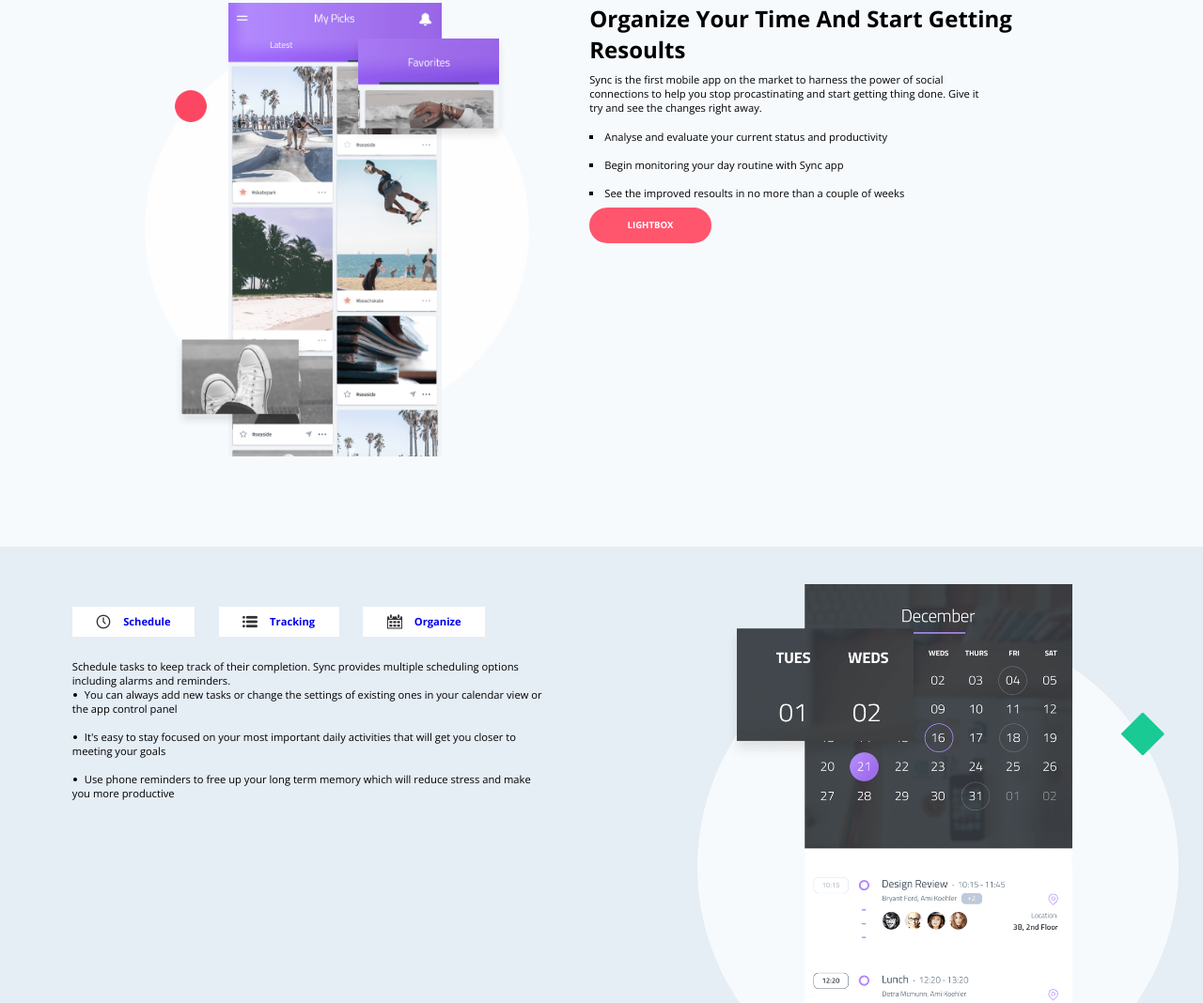
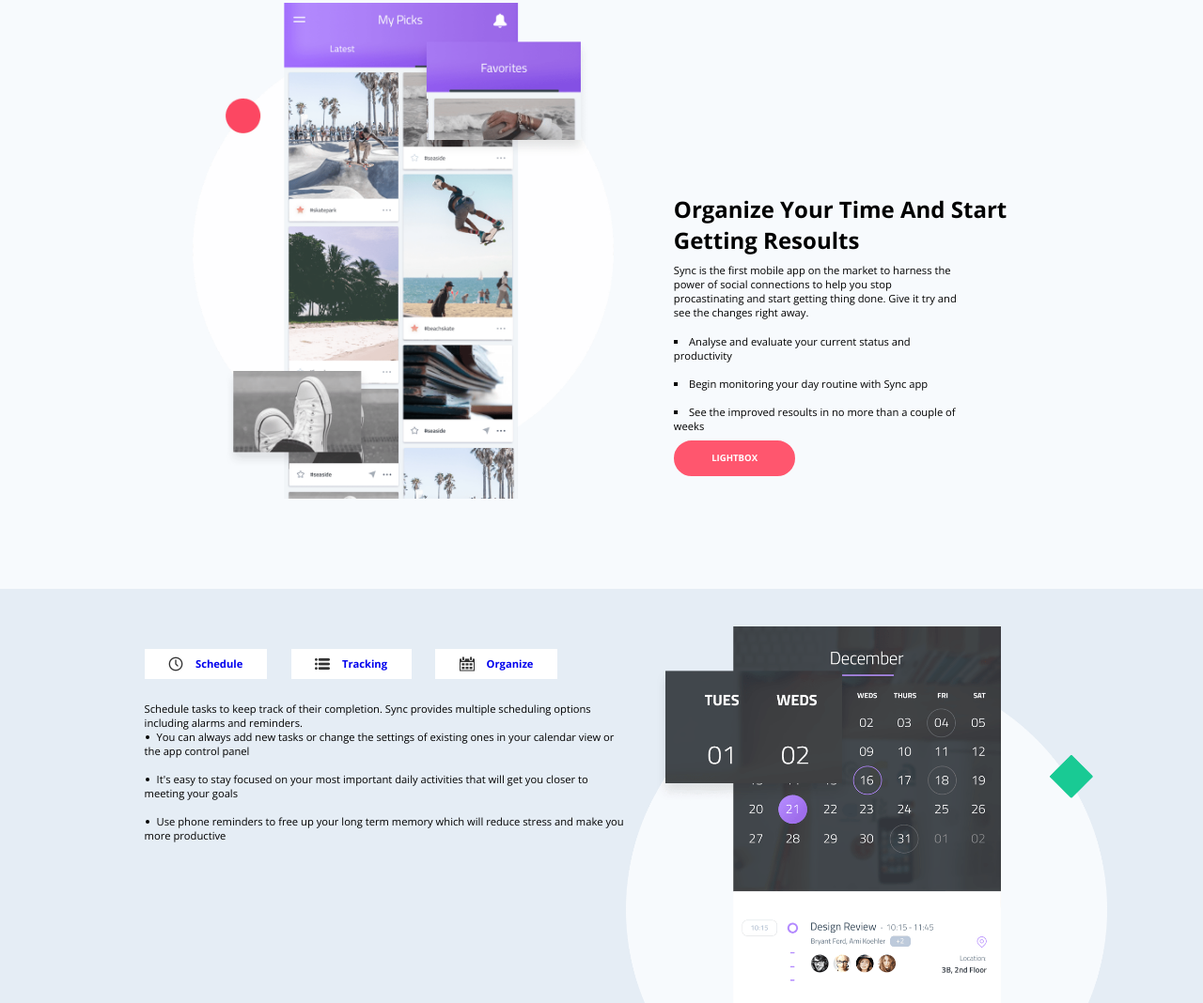
Before and after one commit to DaniCresRod/Proyecto_2_F5, a website: page Public/index.html in a window 1280 px wide. Shown: the part 1309-2377 px from the top of the page at 94% size. Drawn offline with nearby package versions, Linux system fonts and the light colour scheme.

Commit message:
Un poquito mas responsive

```diff
--- a/Public/Estilos/style_paragraph.css
+++ b/Public/Estilos/style_paragraph.css
@@ -26,6 +26,7 @@ p{
     font-size: 0.7rem;
     list-style-type:square;
     list-style-position: inside;
+    min-width: 250px;
 }
 
 section{
@@ -110,13 +111,13 @@ section img :first-child{
     display: flex;
     flex-direction: row;
     margin: 12vh auto;
+    flex-wrap: wrap-reverse;
 }
 
-#tab_description img{
-    display:flex;
+#tab_description>img{
+    display: flex;
     padding: 0 2vw;
-    flex-grow: 1;
-    width: 40%;
+    width: 35vw;
     align-self: flex-start;
 }
 
@@ -125,7 +126,8 @@ section img :first-child{
     flex-direction: column;
     align-self: flex-start;
     padding: 0 0 3vh 3vw;
-    flex-grow: 1;
+    width: 30vw;
+    min-width: 250px;
 }
 
 .circles_area a img:hover{
--- a/src/sass/style_sass.scss
+++ b/src/sass/style_sass.scss
@@ -8,13 +8,15 @@ $bottom_hover_1: #8F5CE3;
     display: flex;
     flex-direction: row;
     justify-content: center;
+    flex-wrap: wrap;
 
-    img{
+    >img{
         display:flex;
         padding: 0 2vw 0 0;
-        width: 40%;
+        width: 40vw;
         align-self:flex-start;
         margin-top: 5vh;
+        margin-bottom: 10vh;
     }
 
     article{
@@ -24,7 +26,7 @@ $bottom_hover_1: #8F5CE3;
         justify-content: left;
         align-self: start;
 
-        margin: 2vh 3vw;
+        margin: 2vh 0 0 3vw;
         font-size: 0.7rem;
 
         div{
@@ -34,6 +36,7 @@ $bottom_hover_1: #8F5CE3;
             justify-content :left;
             gap: 2vw;
             margin:3vh 0;
+            width: 40vw;
 
             a:hover{
                 background: $bottom_hover_1;
@@ -61,22 +64,24 @@ $bottom_hover_1: #8F5CE3;
         p{
             text-align: left;
             margin:0;
+            width: 40vw;
+            min-width: 250px;
         }
 
         ul{
             list-style-image: url(/Public/images/list_bullet.png);
-            width: 80%;
+            width: 40vw;
             list-style-position: inside;
-
+            min-width: 250px;
         }
     }
 }
 
 #tab_user_testimonials{
     display:grid;
-    grid-template-columns: repeat(3, 1fr);
+    grid-template-columns: repeat(3,  1fr);
     align-items: start;
-    margin: 15vh auto;
+    margin: 10vh auto;
 
     h2{
         grid-column: span 3;
@@ -136,12 +141,14 @@ $bottom_hover_1: #8F5CE3;
     padding: 10vh 0;
     z-index: 3;
 
+
     a{
         display:flex;
         flex-direction: column;
         align-items: center;
         height: auto;
         font-weight: normal;
+        color: #333333;
 
         span{
             font-size: 2.5rem;
@@ -158,12 +165,15 @@ $bottom_hover_1: #8F5CE3;
 footer{
     margin: 0 auto;
     width: 90vw;
+    border-top: 1px solid #33333320;
+    padding-top: 5vh;
 
     section{
         display:flex;
         flex-direction: row;
         justify-content: space-between;
         align-items: start;
+        flex-wrap: wrap;
         gap:2vw;
 
         ul{
@@ -193,6 +203,7 @@ footer{
             flex-direction: row;
             justify-content: left;
             flex-wrap: wrap;
+            width:fit-content;
 
             a img{
 
@@ -205,6 +216,7 @@ footer{
     h6{
         width: 100%;
         text-align: center;
+        margin-bottom: 5vh;
     }
 
 }
```
Also changed, not shown: Public/Estilos/style_sass.css, README.md, 1 other file.
